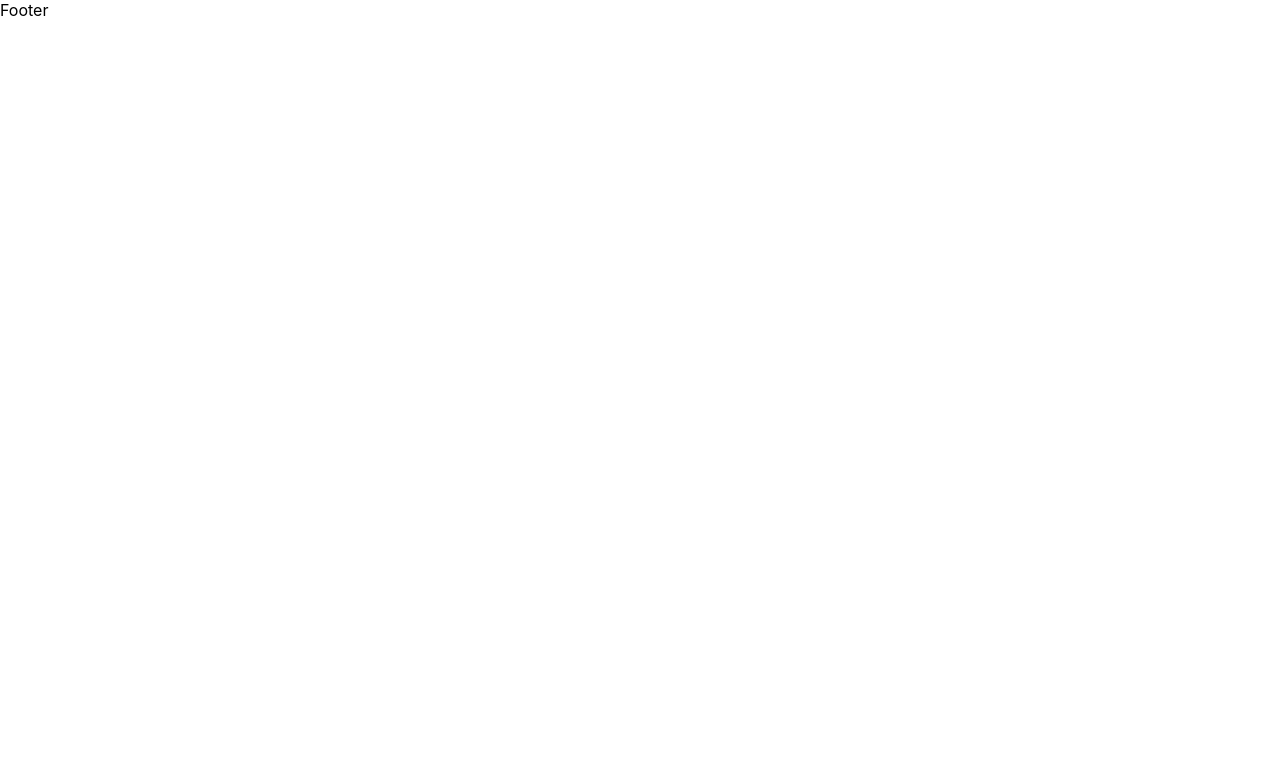
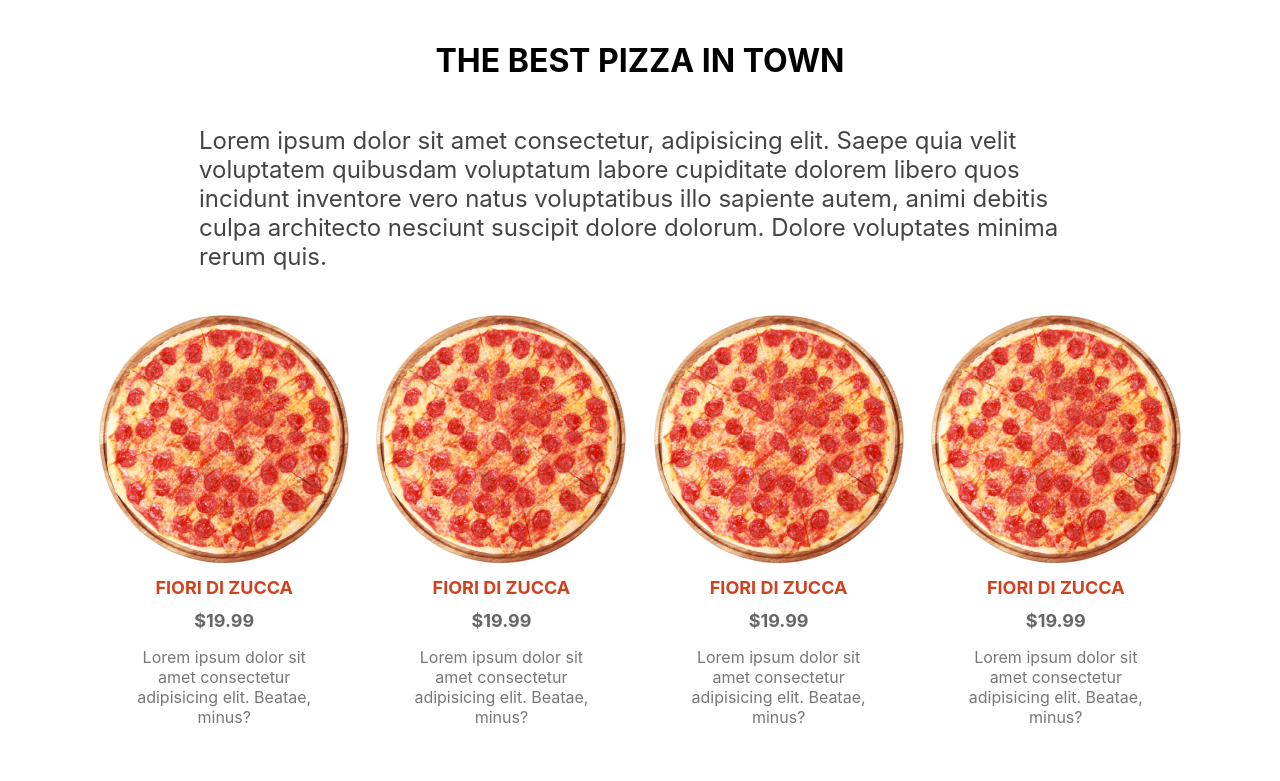
Before and after one commit to oguzcoll/PizzaOrderingWebSite, a Next.js app: page / in a window 1280 px wide. Shown: the part 800-1581 px from the top of the page. Before the commit the page ends 820 px from the top, so only its background shows below. Built offline with nearby package versions, Linux system fonts and the light colour scheme.

Commit message:
products are listed

```diff
--- /dev/null
+++ b/components/PizzaCard.jsx
@@ -0,0 +1,18 @@
+import Image from "next/image";
+import React from "react";
+import styles from "../styles/PizzaCard.module.css";
+
+const PizzaCard = () => {
+  return (
+    <div className={styles.container}>
+      <Image src="/img/pizza.png" alt="" width="250" height="250" />
+      <h1 className={styles.title}>FIORI DI ZUCCA</h1>
+      <span className={styles.price}>$19.99</span>
+      <p className={styles.desc}>
+        Lorem ipsum dolor sit amet consectetur adipisicing elit. Beatae, minus?
+      </p>
+    </div>
+  );
+};
+
+export default PizzaCard;
--- /dev/null
+++ b/components/PizzaList.jsx
@@ -0,0 +1,29 @@
+import React from "react";
+import styles from "../styles/PizzaList.module.css";
+import PizzaCard from "./PizzaCard";
+const PizzaList = () => {
+  return (
+    <div className={styles.container}>
+      <h1 className={styles.title}>THE BEST PIZZA IN TOWN</h1>
+      <p className={styles.desc}>
+        Lorem ipsum dolor sit amet consectetur, adipisicing elit. Saepe quia
+        velit voluptatem quibusdam voluptatum labore cupiditate dolorem libero
+        quos incidunt inventore vero natus voluptatibus illo sapiente autem,
+        animi debitis culpa architecto nesciunt suscipit dolore dolorum. Dolore
+        voluptates minima rerum quis.
+      </p>
+      <div className={styles.wrapper}>
+        <PizzaCard />
+        <PizzaCard />
+        <PizzaCard />
+        <PizzaCard />
+        <PizzaCard />
+        <PizzaCard />
+        <PizzaCard />
+        <PizzaCard />
+      </div>
+    </div>
+  );
+};
+
+export default PizzaList;
--- a/pages/index.js
+++ b/pages/index.js
@@ -1,4 +1,5 @@
 import Featured from "@/components/Featured";
+import PizzaList from "@/components/PizzaList";
 import Head from "next/head";
 import Image from "next/image";
 
@@ -11,6 +12,7 @@ export default function Home() {
         <link rel="icon" href="/favicon.ico" />
       </Head>
       <Featured />
+      <PizzaList />
     </div>
   );
 }
--- a/styles/Navbar.module.css
+++ b/styles/Navbar.module.css
@@ -7,6 +7,7 @@
     justify-content: space-between;
     position: sticky;
     top: 0;
+    z-index: 999;
 }
 .item {
     flex: 1;
--- /dev/null
+++ b/styles/PizzaCard.module.css
@@ -0,0 +1,23 @@
+.container{
+    width:  22%;
+    padding: 20px 40px;
+    display: flex;
+    flex-direction: column;
+    align-items: center;
+    justify-content: center;
+    cursor: pointer;
+}
+.title{
+    font-size: 18px;
+    font-weight: bold;
+    color: #d1411e;
+}
+.price{
+     font-size: 18px;
+    font-weight: bold;
+    color: #666;
+}
+.desc{
+   text-align: center;
+   color: #777
+}
--- /dev/null
+++ b/styles/PizzaList.module.css
@@ -0,0 +1,18 @@
+.container{
+    padding: 20px 10px;
+    display: flex;
+    flex-direction: column;
+    align-items: center;
+}
+.desc{
+    font-size: 24px;
+    color: #444;
+    width: 70%;
+}
+.wrapper{
+    width: 100%;
+    display: flex;
+    align-items: center;
+    justify-content: center;
+    flex-wrap: wrap;
+}
```
Also changed, not shown: public/img/featured2.png.
